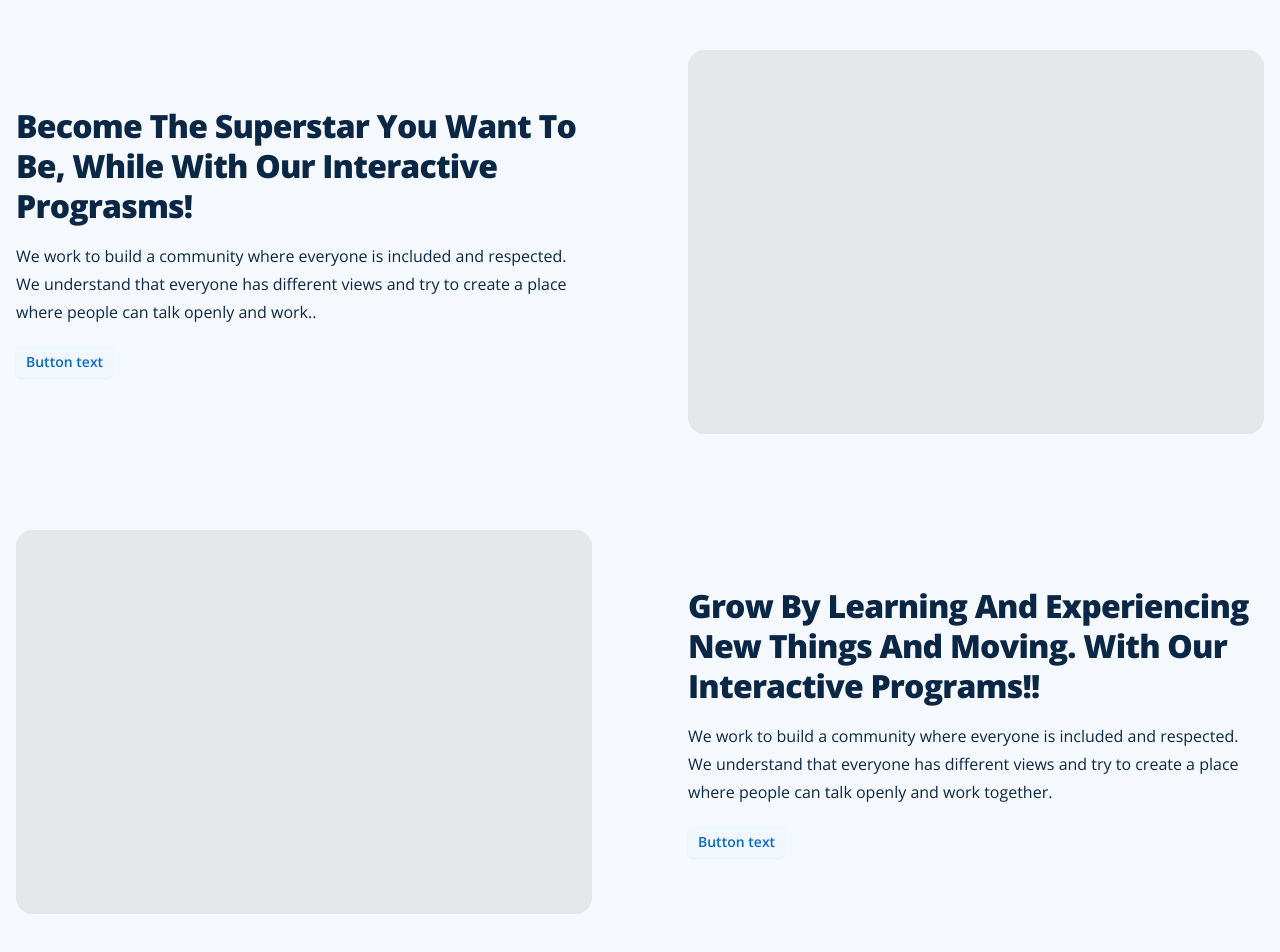
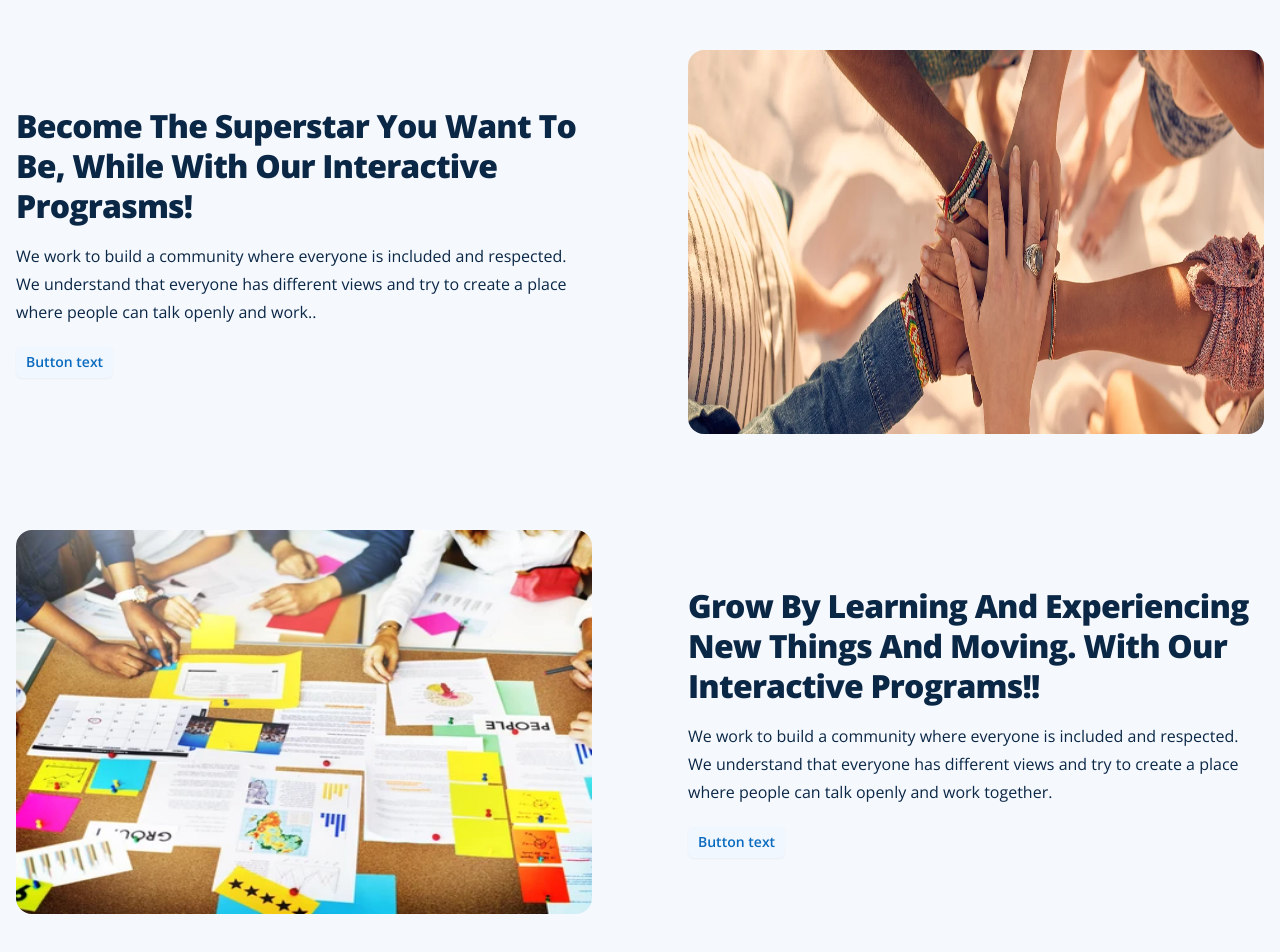
Before and after one commit to Justin-Bento/believe-support-services, a Next.js app: page / in a window 1280 px wide. Shown: the part 1915-2867 px from the top of the page. Built offline with nearby package versions, Linux system fonts and the light colour scheme.

Commit message:
included images for the main page

```diff
--- a/src/pages/index.tsx
+++ b/src/pages/index.tsx
@@ -4,7 +4,7 @@ import Link from "next/link";
 import { AiOutlineLink } from "react-icons/ai";
 import Appbar from "@/components/Appbar";
 import Footer from "@/components/Footer";
-import {testimonials} from "@/lib/data"
+import { testimonials } from "@/lib/data"
 
 export default function index() {
   return (
@@ -215,7 +215,9 @@ function Features() {
             >
               Button text
             </button>          </div>
-          <div className="w-full h-full py-48 bg-gray-200 rounded-2xl"></div>
+          <div className="relative w-full h-full py-48 ">
+            <Image fill quality={50} src="/media/believe-support-services--images.webp" alt="community comming togther" className="object-center rounded-2xl" />
+          </div>
         </div>
         <div className="grid flex-col-reverse items-center grid-cols-1 md:grid-cols-2 gap-y-10 md:gap-y-32 gap-x-10 md:gap-x-24">
           <div className="order-none md:order-2">
@@ -228,8 +230,11 @@ function Features() {
               className="rounded-md bg-primary-50 px-2.5 py-1.5 text-sm font-semibold text-primary-600 shadow-sm hover:bg-primary-100"
             >
               Button text
-            </button>          </div>
-          <div className="w-full h-full py-48 bg-gray-200 rounded-2xl"></div>
+            </button>
+          </div>
+          <div className="relative w-full h-full py-48 ">
+            <Image fill quality={50} src="/media/believe-support-services--life-skills.webp" alt="community comming togther" className="object-center rounded-2xl" />
+          </div>
         </div>
       </section>
 
@@ -273,7 +278,7 @@ function Testimonials() {
     <div className="py-24 sm:py-32">
       <div className="px-6 mx-auto max-w-7xl lg:px-8">
         <div className="max-w-xl mx-auto text-center">
-          <h2 className="title-medium text-primary-700">Testimonials</h2>
+          <h2 className="title-medium text-primary-700 dark:text-primary-300">Testimonials</h2>
           <p className="mt-2 font-extrabold capitalize headline-large">
             We have worked with thousands of amazing people supporting Us!
           </p>
@@ -288,7 +293,7 @@ function Testimonials() {
                   </blockquote>
                   <figcaption className="flex items-center mt-6 gap-x-4">
                     <div className="relative w-9 h-9">
-                    <Image fill quality={50} className="rounded-full bg-gray-50" src={testimonial.author.imageUrl} alt="" />
+                      <Image fill quality={50} className="rounded-full bg-gray-50" src={testimonial.author.imageUrl} alt="" />
                     </div>
                     <div>
                       <div className="font-semibold text-primary-900 dark:text-primary-100">{testimonial.author.name}</div>
```
Also changed, not shown: public/media/believe-support-services--images.webp (added), public/media/believe-support-services--life-skills.webp (added).
